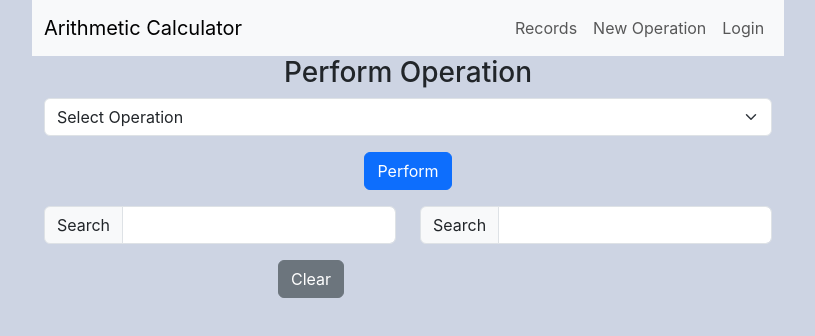
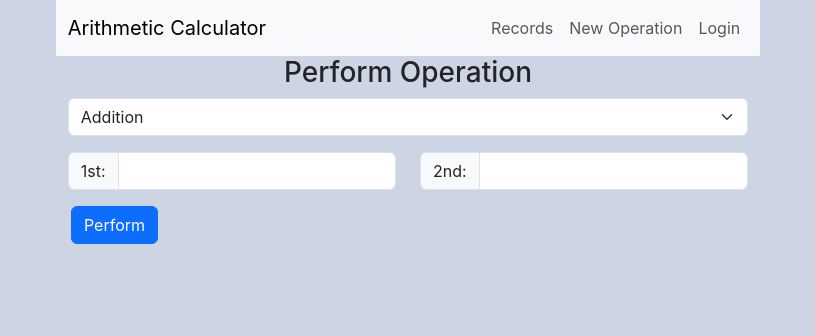
Before and after one commit to LuisRBarreras/arithmetic-calc-app, a React (Create React App) app: page /perform-operation in a window 1280 px wide. Shown: the top 336 px of the page, without its empty margins (232-1047 px from the left). Built offline with nearby package versions, Linux system fonts and the light colour scheme; the HTML template or start-up script is replaced by a standard one.

Commit message:
Polish up performOperation component

```diff
--- a/package.json
+++ b/package.json
@@ -11,6 +11,7 @@
     "react": "^18.3.1",
     "react-bootstrap": "^2.10.4",
     "react-dom": "^18.3.1",
+    "react-hot-toast": "^2.4.1",
     "react-router-dom": "^6.26.1",
     "react-scripts": "5.0.1",
     "web-vitals": "^2.1.4"
@@ -38,5 +39,7 @@
       "last 1 firefox version",
       "last 1 safari version"
     ]
+  },
+  "devDependencies": {
   }
 }
--- a/src/components/performOperation.jsx
+++ b/src/components/performOperation.jsx
@@ -8,9 +8,8 @@ import Button from 'react-bootstrap/Button';
 import Container from 'react-bootstrap/Container';
 import Row from 'react-bootstrap/Row';
 import Col from 'react-bootstrap/Col';
-import Toast from 'react-bootstrap/Toast';
 import {useNavigate} from 'react-router-dom'
-
+import toast, { Toaster } from 'react-hot-toast';
 
 import { API_URL } from '../constants';
 
@@ -19,60 +18,48 @@ function PerformOperation() {
   const [operation, setOperation] = useState("")
   const [number1, setNumber1] = useState(null)
   const [number2, setNumber2] = useState(null)
-  const [show, setShow] = useState(false);
   const token = localStorage.getItem('token')
   const credit = localStorage.getItem('credit')
 
+  const notifySuccess = () => toast.success('Successful operation');
+  const notifyError = () => toast.error('Something went wrong with the operation');
+
   const createRequest = (data) => {
-    console.log({data})
     return axios.post(`${API_URL}/operation`, data, {
       headers: { Authorization: token },
-    }).then((result) => {
-      setShow(true)
-
-      setTimeout(() => {
-        navigate("/records")
-
-      }, 4000)
-    }).catch(error => {
-      console.error(error)
-
-
     })
   }
   useEffect(() => {
   }, [])
 
   async function handleSubmit(e) {
-    // Prevent the browser from reloading the page
     e.preventDefault();
+    const data = {number1, number2, operation, credit}
+    await createRequest(data).then((result) => {
+      const newCredit = Number.parseInt(result.data?.newRecord?.user_balance)
+      localStorage.setItem('credit', newCredit)
 
-    console.log({operationType: operation})
-    const data = {number1, number2, operation, credit}
-    const result = await createRequest(data)
-    console.log('Create operation result', result)
+      notifySuccess()
+      setTimeout(() => {
+        navigate("/records")
+      }, 4000)
+    }).catch(error => {
+      console.error(error)
+      notifyError()
+    })
 
   }
 
   return (
     <div>
       <h3>Perform Operation</h3>
-      <Toast onClose={() => setShow(false)} show={show} delay={3000} bg='success'>
-        <Toast.Header>
-          <strong className="me-auto">Operation successful</strong>
-        </Toast.Header>
-        {/* <Toast.Body>Hello, world! This is a toast message.</Toast.Body> */}
-      </Toast>
-
       <Container fluid>
-
         <Form method='post'  onSubmit={handleSubmit}>
           <Form.Group className="mb-3" >
 
             <Form.Select aria-label="Default select example"
              onChange = {(event)=> setOperation(event.target.value)}  >
-                <option>Select Operation</option>
-                <option value="addition">Addition</option>
+                <option value="addition" selected>Addition</option>
                 <option value="subtraction">Subtraction</option>
                 <option value="multiplication">Multiplication</option>
                 <option value="division">Division</option>
@@ -80,51 +67,36 @@ function PerformOperation() {
                 <option value="random_string">Random string</option>
               </Form.Select>
           </Form.Group>
-
-          <Button className="mb-3" type="submit" >Perform</Button>
-
-        </Form>
-        <Row>
-          <Col>
-
-          </Col>
-        </Row>
         <Row>
           <Col >
             <InputGroup className="mb-3">
-              <InputGroup.Text id="basic-addon1">Search</InputGroup.Text>
+              <InputGroup.Text id="inputNum1">1st:</InputGroup.Text>
               <Form.Control
-                aria-describedby="basic-addon1"
+                aria-describedby="inputNum1"
                 onChange = {(event)=> setNumber1(event.target.value)}
               />
             </InputGroup>
           </Col>
           <Col >
             <InputGroup className="mb-3">
-              <InputGroup.Text id="basic-addon1">Search</InputGroup.Text>
+              <InputGroup.Text id="inputNum2">2nd:</InputGroup.Text>
               <Form.Control
-                aria-describedby="basic-addon1"
+                aria-describedby="inputNum2"
                 onChange = {(event)=> setNumber2(event.target.value)}
               />
             </InputGroup>
           </Col>
         </Row>
-
+        <Row>
+          <Col>
+            <Button className="mb-3" type="submit" >Perform</Button>
+          </Col>
+          <Col></Col> <Col></Col> <Col></Col> <Col></Col> <Col></Col> </Row>
+        </Form>
       </Container>
-
-
-      <Row>
-        <Col>
-        </Col>
-        <Col>
-          <Button className="mb-3" variant="secondary">Clear</Button>
-        </Col>
-        <Col> </Col>
-        <Col> </Col>
-      </Row>
-
-
-
+      <Toaster />
+      <div>
+    </div>
     </div>
   )
 }
--- a/src/components/topSection.jsx
+++ b/src/components/topSection.jsx
@@ -13,7 +13,7 @@ function TopSection() {
         <Navbar.Toggle aria-controls="basic-navbar-nav" />
         <Navbar.Collapse id="basic-navbar-nav" className="justify-content-end">
           <Nav >
-            <Nav.Link href="/perform-operation">Records</Nav.Link>
+            <Nav.Link href="/records">Records</Nav.Link>
             <Nav.Link href="/perform-operation">New Operation</Nav.Link>
             <Nav.Link href="/sign-in">Login</Nav.Link>
           </Nav>
```
Also changed, not shown: 1 other file (tests, documents, lock files or other folders).
